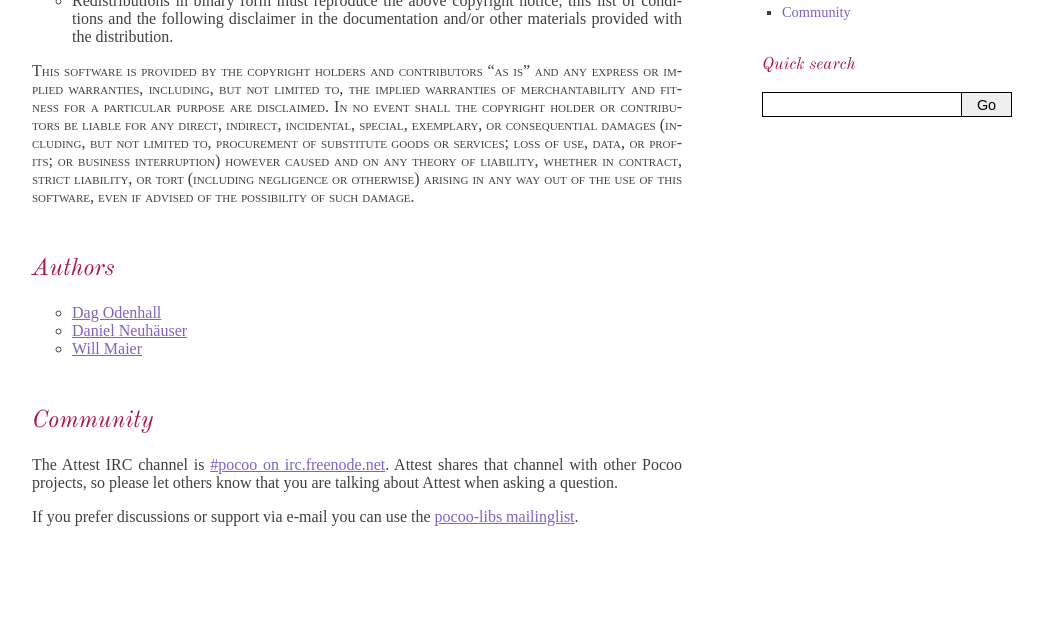
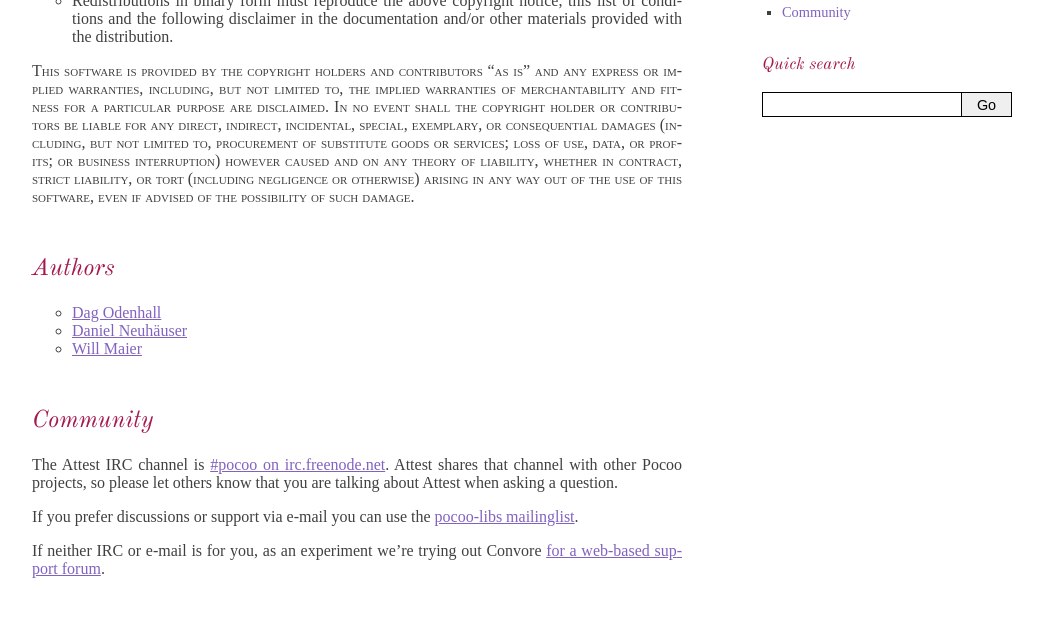
Before and after one commit to dag/attest, a Sphinx documentation site: the page built from docs/meta.rst, in a window 1280 px wide and 1002 px high, cut to the strip 324-941 px from the top of the window. Shown: the whole strip, without its empty margins (133-1176 px from the left). Built offline with Sphinx 7.4.7, drawn with Linux system fonts in a browser that asks for light colours; some web fonts are replaced.

Commit message:
Link Convore

```diff
--- a/docs/meta.rst
+++ b/docs/meta.rst
@@ -51,3 +51,6 @@
 
 If you prefer discussions or support via e-mail you can use the `pocoo-libs
 mailinglist <http://groups.google.com/group/pocoo-libs>`_.
+
+If neither IRC or e-mail is for you, as an experiment we're trying out
+Convore `for a web-based support forum <https://convore.com/attest/>`_.
```
